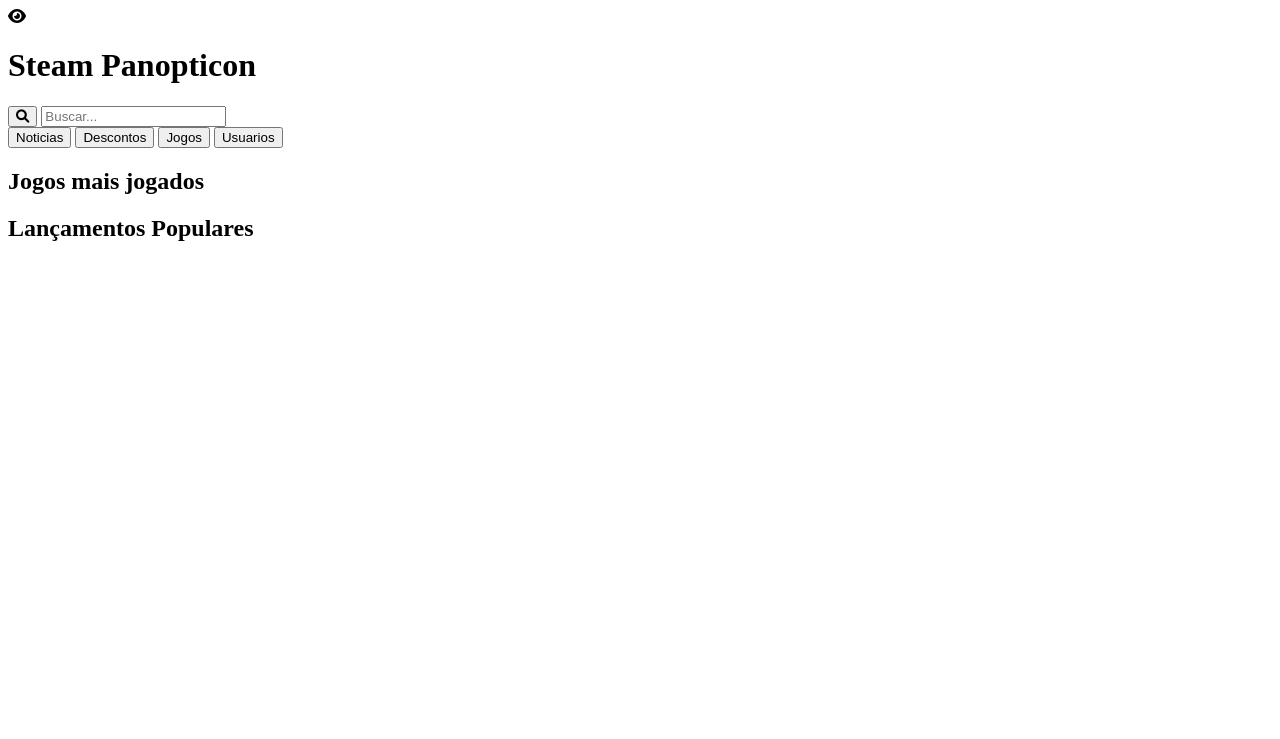
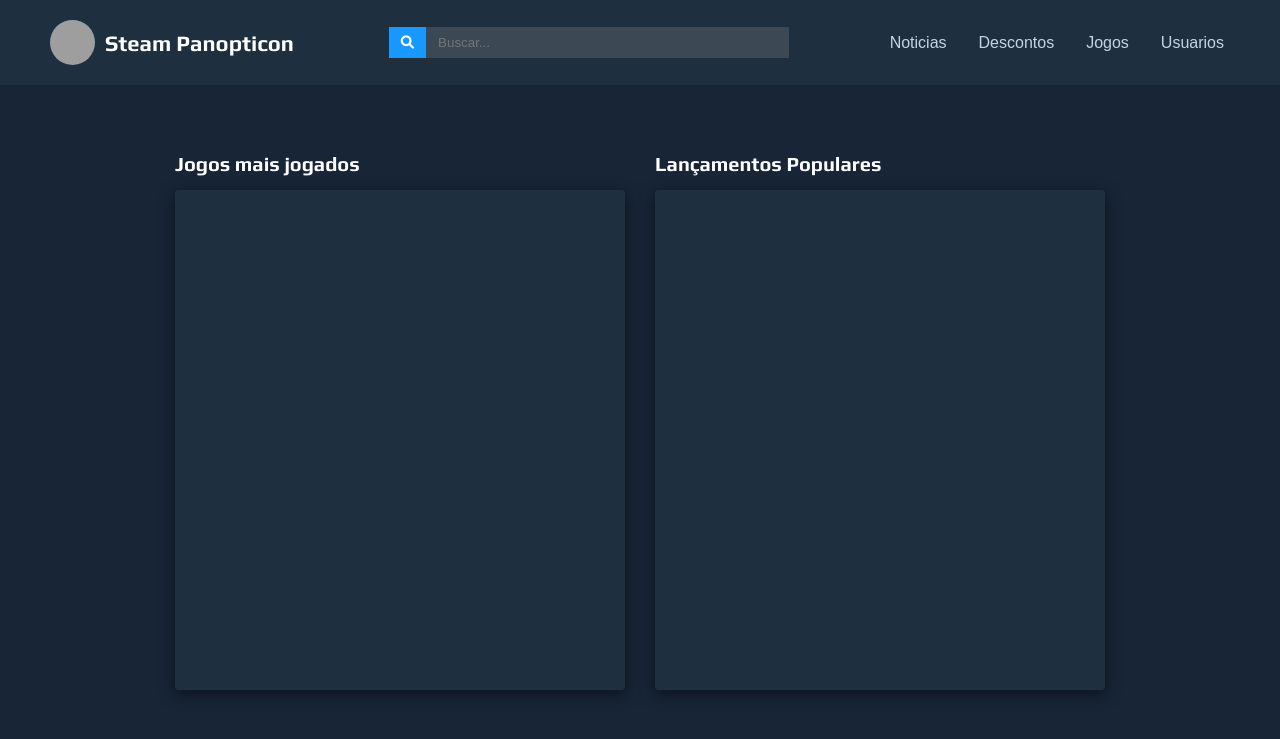
Before and after one commit to VinnizzZ/Steam-Panopticon, a Flask app: page / in a window 1280 px wide. Shown: the top 739 px of the page. Run offline with Flask 3, Linux system fonts and the light colour scheme; grey boxes are pictures that could not be loaded.

Commit message:
Estrutura inicial landing page

```diff
--- a/app/app.py
+++ b/app/app.py
@@ -1,4 +1,4 @@
-from flask import Flask, render_template, request, jsonify
+from flask import Flask, render_template, request, jsonify, redirect, url_for
 import requests
 from sqlalchemy import create_engine
 from sqlalchemy.orm import sessionmaker
@@ -20,3 +20,15 @@
 @app.route('/')
 def index():
     return render_template('index.html')
+
+# Rota de busca
+@app.route('/search')
+def search():
+    query = request.args.get('q')
+    if query:
+        print(f"O usuário buscou por: {query}")
+        return f"Você pesquisou por: {query}. (Página de resultados em construção)"
+    return redirect(url_for('index'))
+
+if __name__ == '__main__':
+    app.run(debug=True)
--- a/static/scripts.js
+++ b/app/static/scripts.js
@@ -2,22 +2,19 @@
     const searchBtn = document.getElementById('search-btn');
     const searchInput = document.getElementById('search-input');
 
-    // Função para executar a busca
     function performSearch() {
-        const query = searchInput.value;
-        if (query.trim() !== "") {
-            alert("Buscando por: " + query);
-            // Aqui você poderia redirecionar para:
-            // window.location.href = `/search?q=${query}`;
+        const query = searchInput.value.trim();
+
+        if (query !== "") {
+            // Redireciona para /search?q=nome_do_jogo
+            window.location.href = `/search?q=${encodeURIComponent(query)}`;
         } else {
             alert("Por favor, digite algo para buscar.");
         }
     }
 
-    // Evento de clique no botão azul (lupa)
     searchBtn.addEventListener('click', performSearch);
 
-    // Permitir buscar ao apertar "Enter"
     searchInput.addEventListener('keypress', (e) => {
         if (e.key === 'Enter') {
             performSearch();
--- a/static/styles.css
+++ b/app/static/styles.css
@@ -1,14 +1,15 @@
 :root {
-    --bg-color: #1b2838;
-    --header-color: #171a21;
-    --card-bg: #2a475e;
-    --accent-blue: #10a3de;
+    --bg-color: #172536;
+    --header-color: #1E3040;
+    --card-bg: #1E3040;
+    --accent-blue: #1999FF;
     --text-white: #ffffff;
+    --back-menu: #3C4854;
 }
 
 body {
     margin: 0;
-    font-family: 'Arial', sans-serif;
+    font-family: 'Play', sans-serif;
     background-color: var(--bg-color);
     color: var(--text-white);
 }
@@ -29,13 +30,20 @@
 }
 
 .logo-icon {
-    background: linear-gradient(to bottom, #10a3de, #000);
-    width: 40px;
-    height: 40px;
+    width: 45px;
+    height: 45px;
     border-radius: 50%;
+    overflow: hidden;
     display: flex;
     align-items: center;
     justify-content: center;
+    background: linear-gradient(to bottom, #10a3de, #000);
+}
+
+.custom-logo {
+    width: 100%;
+    height: 100%;
+    object-fit: cover;
 }
 
 .logo-container h1 {
@@ -51,7 +59,7 @@
 }
 
 #search-input {
-    background-color: #316282;
+    background-color: var(--back-menu);
     border: none;
     padding: 8px 12px;
     color: white;
--- a/templates/index.html
+++ b/app/templates/index.html
@@ -4,15 +4,19 @@
     <meta charset="UTF-8">
     <meta name="viewport" content="width=device-width, initial-scale=1.0">
     <title>Steam Panopticon</title>
-    <link rel="stylesheet" href="style.css">
+    <link rel="stylesheet" href="{{ url_for('static', filename='styles.css') }}">
     <link rel="stylesheet" href="https://cdnjs.cloudflare.com/ajax/libs/font-awesome/6.0.0/css/all.min.css">
+    <style>
+    @import url('https://fonts.googleapis.com/css2?family=Play:wght@400;700&display=swap');
+    </style>
 </head>
 <body>
 
     <header class="navbar">
         <div class="logo-container">
             <div class="logo-icon">
-                <i class="fas fa-eye"></i> </div>
+                <img src="{{ url_for('static', filename='Steam_Panopticon_Logo.svg') }}" alt="Logo Steam Panopticon" class="custom-logo">
+            </div>
             <h1>Steam Panopticon</h1>
         </div>
 
@@ -41,6 +45,6 @@
         </section>
     </main>
 
-    <script src="script.js"></script>
+    <script src="{{ url_for('static', filename='scripts.js') }}"></script>
 </body>
 </html>
```
Also changed, not shown: app/static/Steam_Panopticon_Logo.png (added), app/static/Steam_Panopticon_Logo.svg (added), 1 other file.
